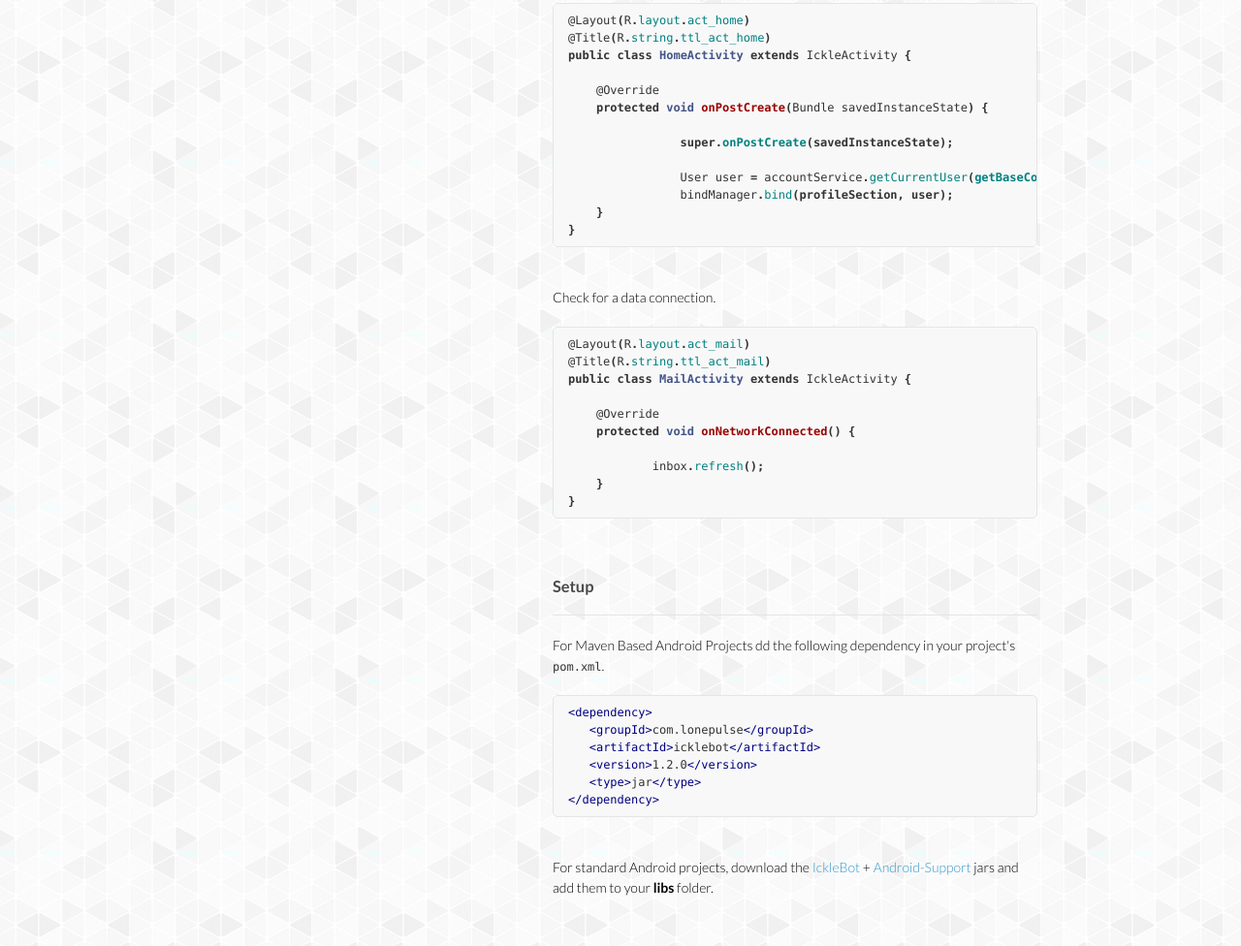
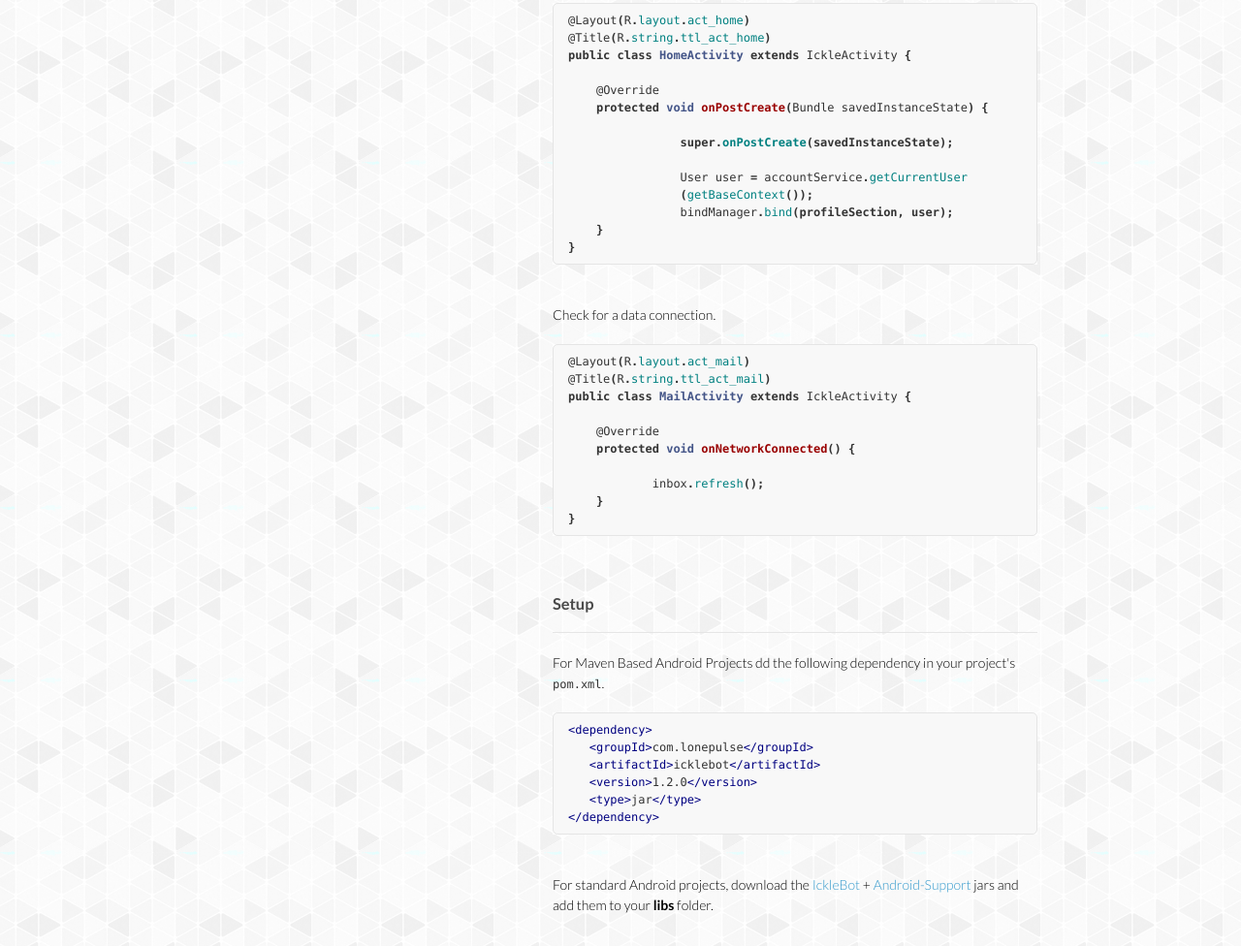
Before and after one commit to sahan/IckleBot, a plain HTML site: page index.html in a window 1280 px wide. Shown: the part 2695-3671 px from the top of the page at 97% size. Drawn offline with Linux system fonts and the light colour scheme.

Commit message:
Update project insight [ci skip]

```diff
--- a/index.html
+++ b/index.html
@@ -187,7 +187,8 @@ Bind models to views.</p>
 
         	<span class="kd">super</span><span class="o">.</span><span class="na">onPostCreate</span><span class="o">(</span><span class="n">savedInstanceState</span><span class="o">)</span>;</span>
 
-        	<span class="n">User</span> <span class="n">user</span> <span class="o">=</span> <span class="n">accountService</span><span class="o">.</span><span class="na">getCurrentUser</span><span class="o">(<span class="na">getBaseContext</span>());</span>
+        	<span class="n">User</span> <span class="n">user</span> <span class="o">=</span> <span class="n">accountService</span><span class="o">.</span><span class="na">getCurrentUser</span>
+        	<span class="o">(</span><span class="na">getBaseContext</span><span class="o">());</span>
         	<span class="n">bindManager</span><span class="o">.</span><span class="na">bind</span><span class="o">(profileSection, user);</span>
     <span class="o">}</span>
 <span class="o">}</span>
```
